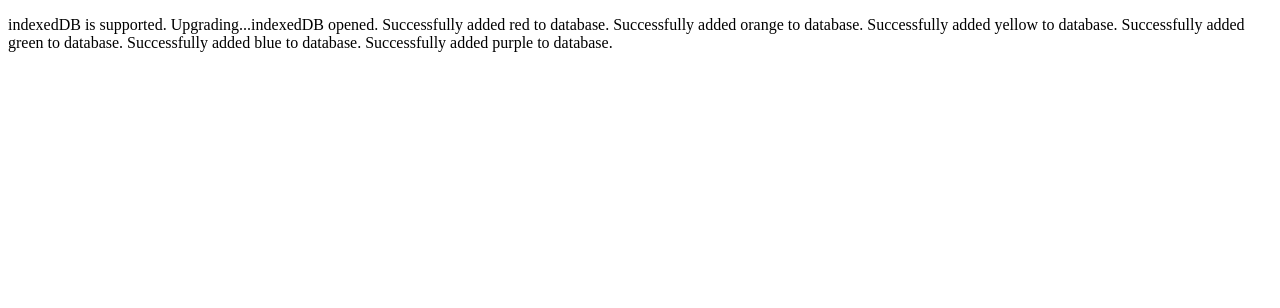
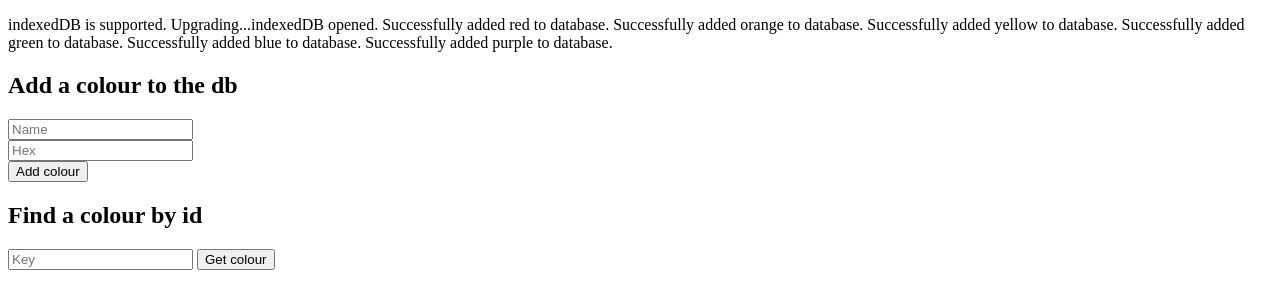
Before and after one commit to codinatrix/indexdb-test, a plain HTML site: page index.html in a window 1280 px wide. Drawn offline with nearby package versions, Linux system fonts and the light colour scheme.

Commit message:
Headers to describe functions

```diff
--- a/index.html
+++ b/index.html
@@ -10,5 +10,17 @@
         <div>
             <p id="hello"></p>
         </div>
+		<div>
+			<h2>Add a colour to the db</h2>
+			<input type="text" id="name" placeholder="Name"><br/>
+			<input type="text" id="hex" placeholder="Hex"><br/>
+			<button id="addButton">Add colour</button>
+		</div>
+		<div>
+			<h2>Find a colour by id</h2>
+			<input type="number" id="key" placeholder="Key">
+			<button id="getButton">Get colour</button>
+			<p id="colourResult"></p>
+		</div>
     </body>
 </html>
```
